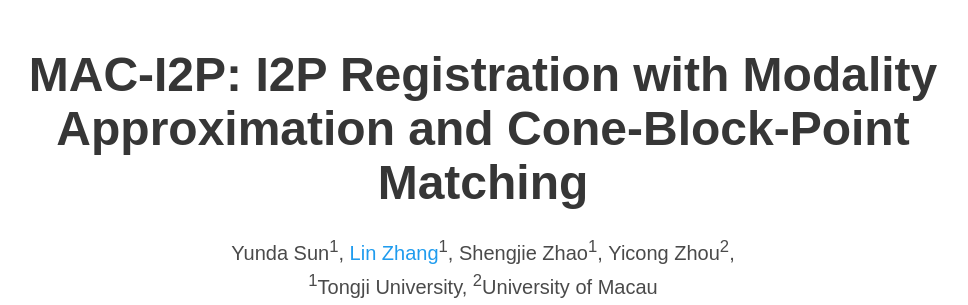
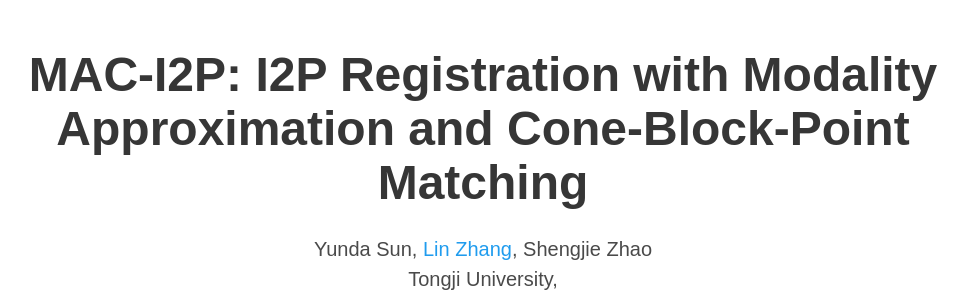
Before and after one commit to csLinZhang/MAC-I2P, a plain HTML site: page index.html in a window 1280 px wide. Shown: the top 305 px of the page, without its empty margins (157-1125 px from the left). Drawn offline with nearby package versions, Linux system fonts and the light colour scheme; some icons are missing; a web font is replaced by a local one.

Commit message:
update for applied sciences

```diff
--- a/index.html
+++ b/index.html
@@ -51,20 +51,16 @@
           <h1 class="title is-1 publication-title">MAC-I2P: I2P Registration with Modality Approximation and Cone-Block-Point Matching</h1>
           <div class="is-size-5 publication-authors">
             <span class="author-block">
-              Yunda Sun<sup>1</sup>,</span>
+              Yunda Sun,</span>
             <span class="author-block">
-              <a href="https://cslinzhang.github.io/home/">Lin Zhang</a><sup>1</sup>,</span>
+              <a href="https://cslinzhang.github.io/home/">Lin Zhang</a>,</span>
             <span class="author-block">
-              Shengjie Zhao<sup>1</sup>,
-            </span>
-            <span class="author-block">
-              Yicong Zhou<sup>2</sup>,
+              Shengjie Zhao
             </span>
           </div>
 
           <div class="is-size-5 publication-authors">
-            <span class="author-block"><sup>1</sup>Tongji University,</span>
-            <span class="author-block"><sup>2</sup>University of Macau</span>
+            <span class="author-block">Tongji University,</span>
           </div>
 
           <div class="column has-text-centered">
```
